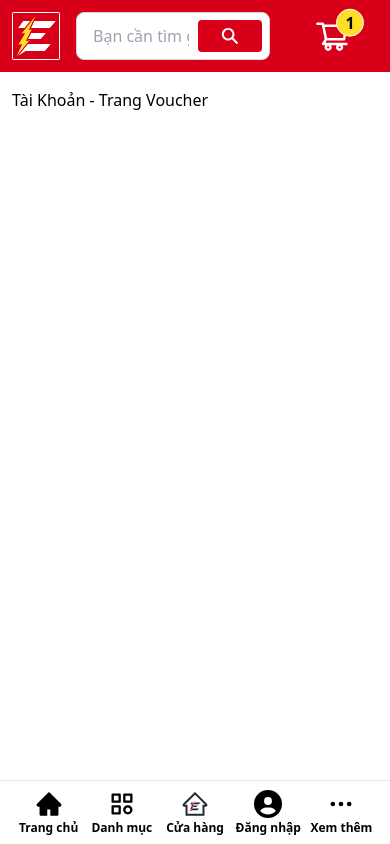
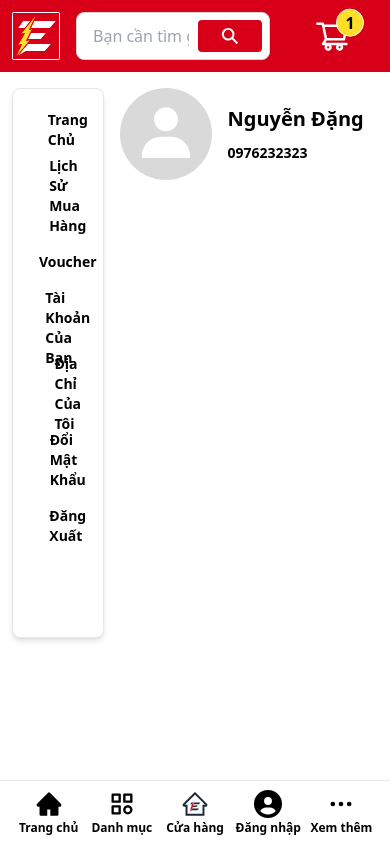
Before and after one commit to Khangdao0311/elecking-nextjs-client, a Next.js app: page /account/voucher in a window 390 px wide. Built offline with nearby package versions, Linux system fonts and the light colour scheme.

Commit message:
cập nhật component account headeruser

```diff
--- /dev/null
+++ b/src/app/pages/client/account/Components/HeaderUser/HeaderUser.tsx
@@ -0,0 +1,35 @@
+import { FaUser } from "react-icons/fa6";
+
+function HeaderUser() {
+    return (
+        <>
+            <div className="flex items-center gap-4">
+                <div className="bg-gray-300 w-[92px] h-[92px] rounded-full flex items-center justify-center">
+                    <FaUser className="w-[45px] h-[45px]" />
+                </div>
+                <div className="flex flex-col gap-2.5">
+                    <p className="text-xl font-bold">Nguyễn Đặng</p>
+                    <p className="text-sm font-semibold">0976232323</p>
+                </div>
+            </div>
+            <div className="py-4 flex border-gray-200 border shadow-md ">
+                <div className="w-[478px] border-r-[1px] border-r-gray-200">
+                    <p className="text-xl font-bold w-full text-center">3</p>
+                    <p className="text-base font-normal w-full text-center">
+                        đơn hàng
+                    </p>
+                </div>
+                <div className="w-[478px] ">
+                    <p className="text-xl font-bold w-full text-center">
+                        65.580.000 đ
+                    </p>
+                    <p className="text-base font-normal w-full text-center">
+                        Tổng tiền đã tích lũy
+                    </p>
+                </div>
+            </div>
+        </>
+    )
+}
+
+export default HeaderUser;
--- /dev/null
+++ b/src/app/pages/client/account/Components/HeaderUser/index.tsx
@@ -0,0 +1 @@
+export { default } from "./HeaderUser";
--- a/src/app/pages/client/account/address/AcountAddress.tsx
+++ b/src/app/pages/client/account/address/AcountAddress.tsx
@@ -1,5 +1,5 @@
 "use client";
-import Sidebar from "@/app/components/client/sidebar_user";
+import Sidebar from "@/app/components/client/Sidebar_user";
 import { FaPlus } from "react-icons/fa6";
 
 function AccountAddress() {
--- a/src/app/pages/client/account/home/AccountHome.tsx
+++ b/src/app/pages/client/account/home/AccountHome.tsx
@@ -1,38 +1,16 @@
 "use client";
 import images from "@/app/assets/image";
-import Sidebar from "@/app/components/client/sidebar_user";
+import Sidebar from "@/app/components/client/Sidebar_user";
 import { FaAngleRight, FaFireFlameCurved, FaUser } from "react-icons/fa6";
+import HeaderUser from "../Components/HeaderUser";
 function AccountHome() {
   return (
     <>
       <div className="container-custom flex gap-4 py-4 px-3 md:px-3.5 lg:px-4 xl:px-0">
         <Sidebar />
         <div className="w-[9/12px] flex flex-col gap-4">
-          <div className="flex items-center gap-4">
-            <div className="bg-gray-300 w-[92px] h-[92px] rounded-full flex items-center justify-center">
-              <FaUser className="w-[45px] h-[45px]" />
-            </div>
-            <div className="flex flex-col gap-2.5">
-              <p className="text-xl font-bold">Nguyễn Đặng</p>
-              <p className="text-sm font-semibold">0976232323</p>
-            </div>
-          </div>
-          <div className="py-4 flex border-gray-200 border shadow-md ">
-            <div className="w-[478px] border-r-[1px] border-r-gray-200">
-              <p className="text-xl font-bold w-full text-center">3</p>
-              <p className="text-base font-normal w-full text-center">
-                đơn hàng
-              </p>
-            </div>
-            <div className="w-[478px] ">
-              <p className="text-xl font-bold w-full text-center">
-                65.580.000 đ
-              </p>
-              <p className="text-base font-normal w-full text-center">
-                Tổng tiền đã tích lũy
-              </p>
-            </div>
-          </div>
+          {/* đây */}
+          <HeaderUser />
           <div className="w-full">
             <img src={images.banneruserhome} alt="" className="w-full" />
           </div>
--- a/src/app/pages/client/account/password/AccountPassword.tsx
+++ b/src/app/pages/client/account/password/AccountPassword.tsx
@@ -1,5 +1,5 @@
 "use client";
-import Sidebar from "@/app/components/client/sidebar_user";
+import Sidebar from "@/app/components/client/Sidebar_user";
 import { FaCircleUser } from "react-icons/fa6";
 
 function AccountPassword() {
--- a/src/app/pages/client/account/profile/AccountProfile.tsx
+++ b/src/app/pages/client/account/profile/AccountProfile.tsx
@@ -1,5 +1,5 @@
 "use client";
-import Sidebar from "@/app/components/client/sidebar_user";
+import Sidebar from "@/app/components/client/Sidebar_user";
 import { FaUser } from "react-icons/fa6";
 
 function AccountProfile() {
--- a/src/app/pages/client/account/voucher/AccountVoucher.tsx
+++ b/src/app/pages/client/account/voucher/AccountVoucher.tsx
@@ -1,7 +1,21 @@
 "use client";
+import Sidebar from "@/app/components/client/Sidebar_user";
+import { BiSolidUser } from "react-icons/bi";
+
 
 function AccountVoucher() {
-  return <div className="container-custom py-4 px-3 md:px-3.5 lg:px-4 xl:px-0">Tài Khoản - Trang Voucher</div>;
+  return <div className="container-custom flex gap-4 py-4 px-3 md:px-3.5 lg:px-4 xl:px-0">
+    <Sidebar />
+    <div>
+      <div className="flex items-center gap-4">
+        <div className="p-3.5 bg-[#D9D9D9] rounded-[100%]"><BiSolidUser className="text-white w-16 h-16" /></div>
+        <div className="flex flex-col gap-2.5">
+          <div className="text-xl font-bold">Nguyễn Đặng</div>
+          <div className="text-sm font-semibold">0976232323</div>
+        </div>
+      </div>
+    </div>
+  </div>;
 }
 
 export default AccountVoucher;
```
